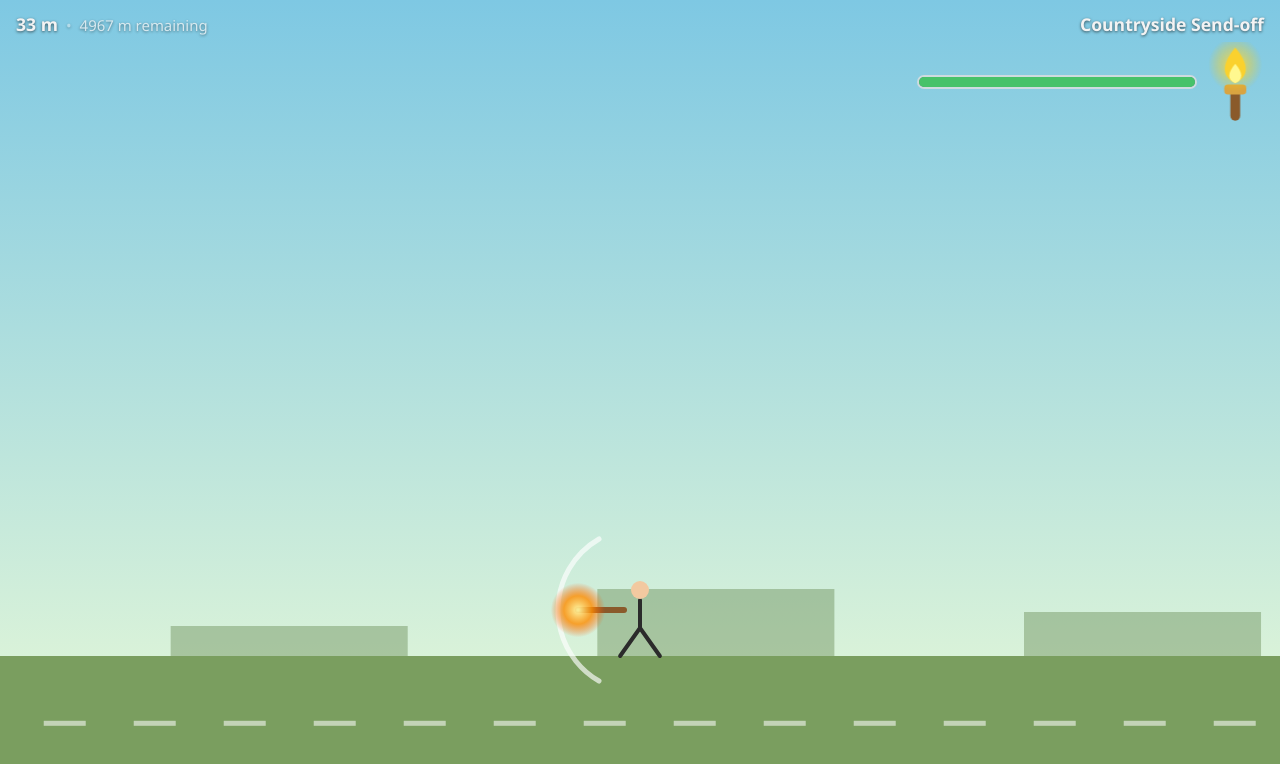
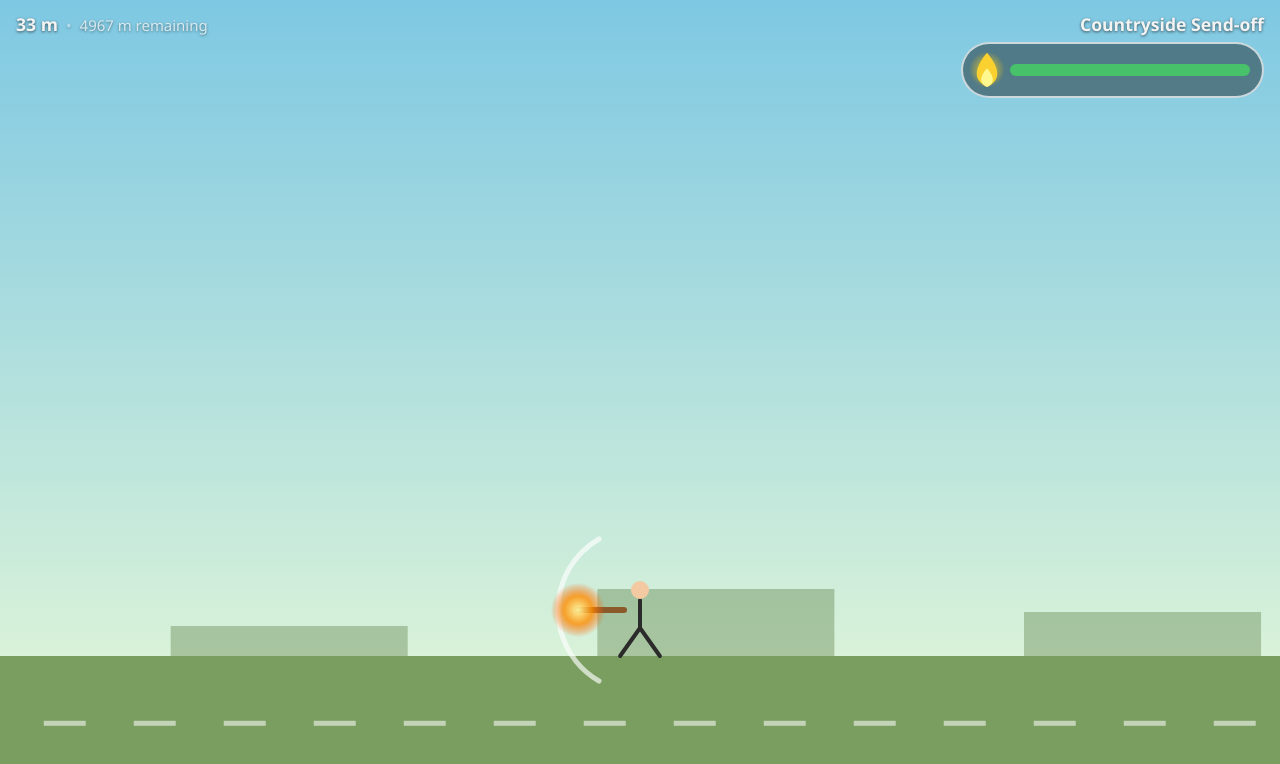
Before and after one commit to SiarheiAbr/olympic-torch-panic, a website with bundled scripts: page app/index.html in a window 1280 px wide. Both pictures are taken after a click on the button "Start Run". Built offline with nearby package versions, Linux system fonts and the light colour scheme; animation ran at ten frames a second.

Commit message:
Unify the flame indicator into a single capsule control
The indicator is now one dark rounded pill: the animated flame sits in
the left cap with the integrity bar immediately beside it (no visual
gap), matching the FDE's reference. The flame drawing drops the torch
handle for a compact 38x46 icon; the inner bar loses its own border and
becomes a slim track inside the capsule. Behavior unchanged: size, hue,
and flicker still track integrity, critical still pulses.

Co-Authored-By: Claude Fable 5 <noreply@anthropic.com>

```diff
--- a/app/css/styles.css
+++ b/app/css/styles.css
@@ -87,27 +87,31 @@ body {
   flex: none;
 }
 
-/* Torch-and-flame health indicator: the flame's size, color, and flicker are
-   drawn per frame by ui/hud.js; the bar beside it keeps the exact reading. */
+/* Unified flame-health capsule: the animated flame (drawn per frame by
+   ui/hud.js) sits at the left end of one dark pill, with the integrity bar
+   filling the rest — a single connected control, not two elements. */
 .hud-flame-row {
   display: flex;
   align-items: center;
-  gap: 10px;
+  gap: 4px;
+  padding: 3px 12px 3px 5px;
+  background: rgba(0, 0, 0, 0.4);
+  border: 2px solid rgba(255, 255, 255, 0.7);
+  border-radius: 999px;
 }
 
 .hud-flame {
-  width: 57.5px;
-  height: 80px;
+  width: 38px;
+  height: 46px;
   flex: none;
 }
 
 .hud-gauge {
-  height: 14px;
-  width: min(280px, 42vw);
-  border: 2px solid rgba(255, 255, 255, 0.7);
-  border-radius: 8px;
+  height: 12px;
+  width: min(240px, 38vw);
+  border-radius: 999px;
   overflow: hidden;
-  background: rgba(0, 0, 0, 0.35);
+  background: rgba(255, 255, 255, 0.18);
 }
 
 .hud-gauge-fill {
--- a/app/index.html
+++ b/app/index.html
@@ -19,10 +19,10 @@
           <div class="hud-right">
             <span id="hud-environment" class="hud-environment"></span>
             <div class="hud-flame-row">
+              <canvas id="hud-flame" class="hud-flame" aria-label="Flame health indicator"></canvas>
               <div id="hud-gauge" class="hud-gauge gauge-strong">
                 <div id="hud-gauge-fill" class="hud-gauge-fill"></div>
               </div>
-              <canvas id="hud-flame" class="hud-flame" aria-label="Flame health indicator"></canvas>
             </div>
           </div>
         </div>
--- a/app/js/ui/hud.js
+++ b/app/js/ui/hud.js
@@ -15,11 +15,9 @@ const GAUGE_CLASS_BY_FLAME_STATE = {
   [FLAME_STATE.EXTINGUISHED]: 'gauge-critical',
 };
 
-// Logical drawing size of the indicator; on screen it is upscaled by
-// FLAME_SCALE (CSS .hud-flame must equal logical size x scale).
-const FLAME_W = 46;
-const FLAME_H = 64;
-const FLAME_SCALE = 1.25;
+// Logical drawing size of the flame icon (CSS px; must match .hud-flame).
+const FLAME_W = 38;
+const FLAME_H = 46;
 
 /**
  * @param {Object} els
@@ -32,11 +30,11 @@ const FLAME_SCALE = 1.25;
  * @param {HTMLElement} els.banner
  */
 export function createHud(els) {
-  const px = (window.devicePixelRatio || 1) * FLAME_SCALE;
-  els.flame.width = Math.round(FLAME_W * px);
-  els.flame.height = Math.round(FLAME_H * px);
+  const dpr = window.devicePixelRatio || 1;
+  els.flame.width = Math.round(FLAME_W * dpr);
+  els.flame.height = Math.round(FLAME_H * dpr);
   const ctx2d = els.flame.getContext('2d');
-  ctx2d.setTransform(px, 0, 0, px, 0, 0);
+  ctx2d.setTransform(dpr, 0, 0, dpr, 0, 0);
   let time = 0;
 
   function drawFlameIndicator(state, dt) {
@@ -44,28 +42,15 @@ export function createHud(els) {
     ctx2d.clearRect(0, 0, FLAME_W, FLAME_H);
 
     const cx = FLAME_W / 2;
-    const cupY = 38;
-
-    // Torch body: tapered handle + gold band, matching the in-game torch hues.
-    ctx2d.strokeStyle = '#8a5a2b';
-    ctx2d.lineCap = 'round';
-    ctx2d.lineWidth = 8;
-    ctx2d.beginPath();
-    ctx2d.moveTo(cx, cupY + 2);
-    ctx2d.lineTo(cx, FLAME_H - 5);
-    ctx2d.stroke();
-    ctx2d.fillStyle = '#d9a441';
-    ctx2d.beginPath();
-    ctx2d.roundRect(cx - 9, cupY - 4, 18, 8, 3);
-    ctx2d.fill();
+    const baseY = FLAME_H - 6; // the flame stands on the capsule's midline area
 
     if (state.flame.state === FLAME_STATE.EXTINGUISHED) {
       // A faint smoke wisp where the flame was.
-      ctx2d.strokeStyle = 'rgba(200,200,200,0.5)';
+      ctx2d.strokeStyle = 'rgba(200,200,200,0.6)';
       ctx2d.lineWidth = 2;
       ctx2d.beginPath();
-      ctx2d.moveTo(cx, cupY - 8);
-      ctx2d.quadraticCurveTo(cx + 5, cupY - 16, cx - 2, cupY - 22);
+      ctx2d.moveTo(cx, baseY - 4);
+      ctx2d.quadraticCurveTo(cx + 6, baseY - 16, cx - 2, baseY - 26);
       ctx2d.stroke();
       return;
     }
@@ -79,9 +64,9 @@ export function createHud(els) {
       1 + flickerAmp * Math.sin(time * 13 + Math.sin(time * 7) * 2) * (0.7 + 0.3 * Math.random());
 
     // Size and hue track remaining energy: tall golden blaze -> small red ember.
-    const flameH = (9 + 21 * level) * flicker;
+    const flameH = (12 + 24 * level) * flicker;
     const hue = 10 + 38 * level; // red-ish 10 -> golden 48
-    const coreY = cupY - 7 - flameH * 0.45;
+    const coreY = baseY - 2 - flameH * 0.45;
 
     if (critical) {
       // Pulsing warning halo, in step with the on-canvas red vignette.
@@ -105,9 +90,9 @@ export function createHud(els) {
     ctx2d.fill();
 
     ctx2d.fillStyle = `hsl(${hue}, 95%, ${44 + 14 * level}%)`;
-    drawTeardrop(cx, cupY - 5, flameH, flameH * 0.42);
+    drawTeardrop(cx, baseY, flameH, flameH * 0.42);
     ctx2d.fillStyle = `hsl(${hue + 8}, 100%, ${70 + 8 * level}%)`;
-    drawTeardrop(cx, cupY - 5, flameH * 0.55, flameH * 0.24);
+    drawTeardrop(cx, baseY, flameH * 0.55, flameH * 0.24);
   }
 
   /** A flame-shaped teardrop standing on baseY: round belly, pinched tip. */
```
